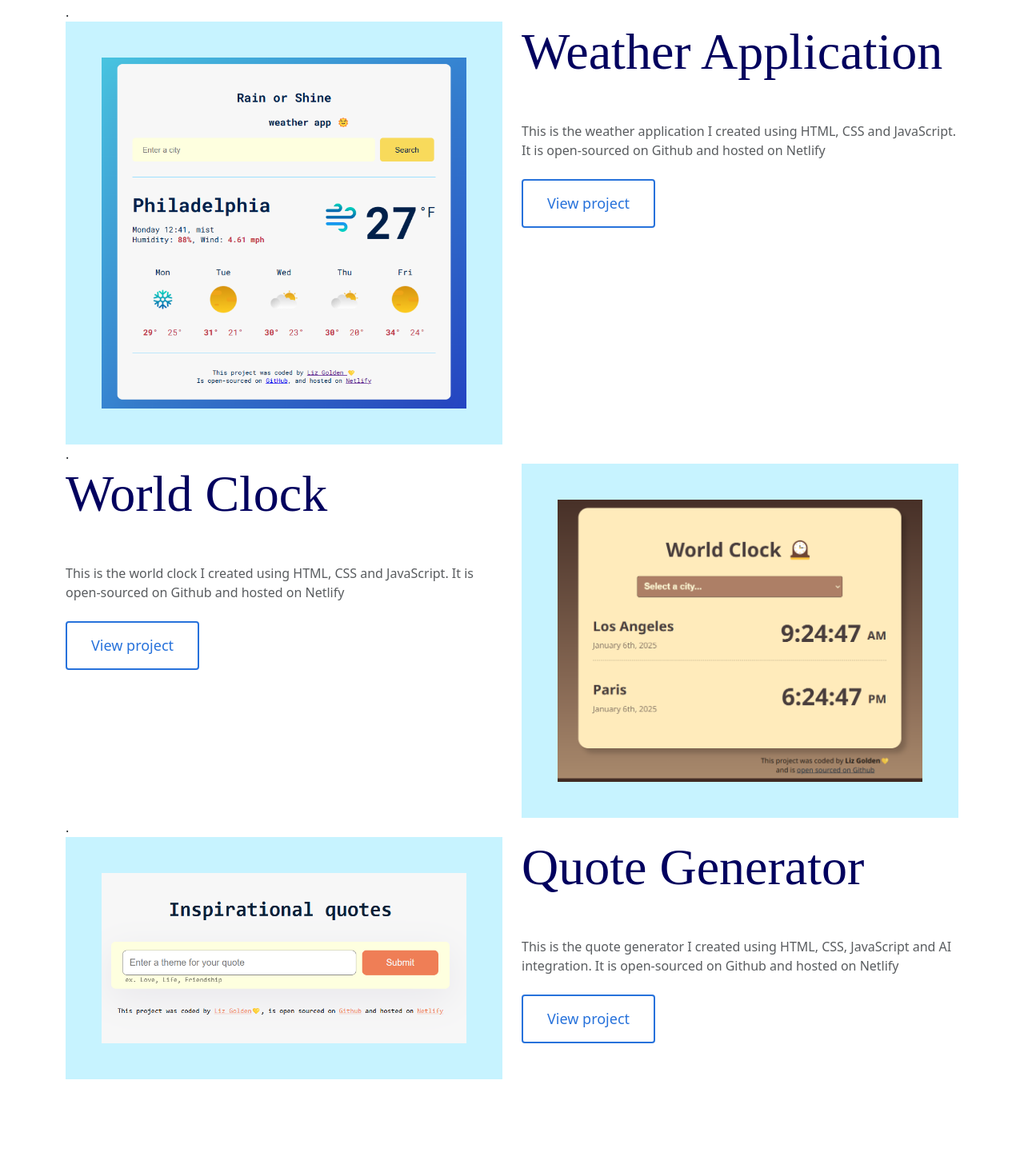
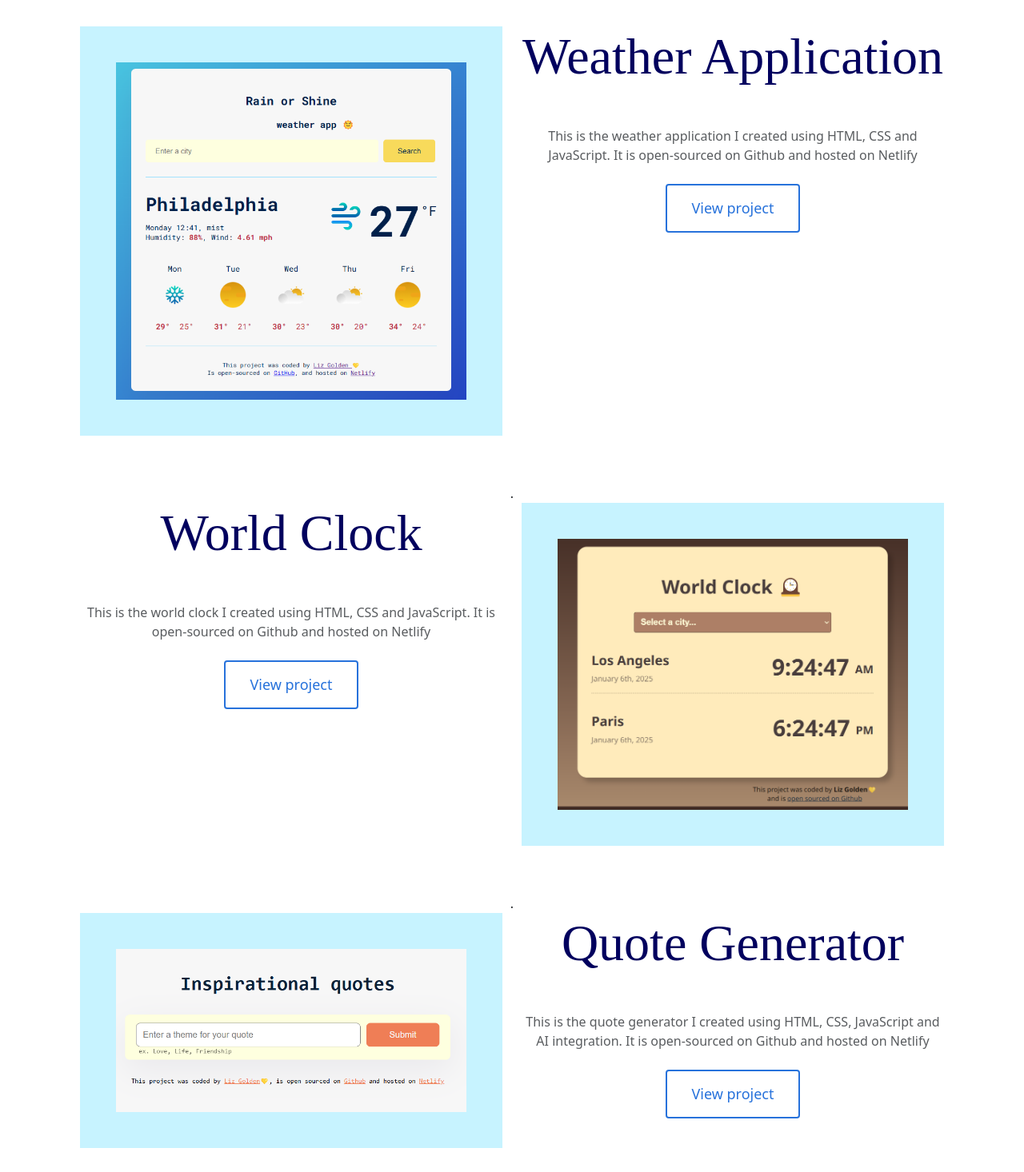
Before and after one commit to EcGolden22/Portfolio-project, a plain HTML site: page index.html in a window 1280 px wide. Shown: the part 769-2235 px from the top of the page at 80% size. Before the commit the page ends 2119 px from the top, so only its background shows below. Drawn offline with nearby package versions, Linux system fonts and the light colour scheme; a web font is replaced by a local one.

Commit message:
added project examples and made project responsive to phone screens

```diff
--- a/index.html
+++ b/index.html
@@ -41,11 +41,15 @@
       Below you will find featured project that showcase my development skills
     </p>
     <div class="container">
-      .
       <div class="row">
-        <div class="col-6">
-          <img src="images/weather-application-picture.png" />
+        <div class="col d-none d-lg-block">
+          <img
+            src="images/weather-application-picture.png"
+            class="img-fluid"
+            alt="weather-application-picture"
+          />
         </div>
+
         <div class="col-6">
           <h2 class="mb-5">Weather Application</h2>
           <p class="mb-4 text-muted">
@@ -77,16 +81,24 @@
             >View project</a
           >
         </div>
-        <div class="col-6">
-          <img src="images/world-clock-image.png" />
+        <div class="col d-none d-lg-block">
+          <img
+            src="images/world-clock-image.png"
+            class="img-fluid"
+            alt="world-clock-image"
+          />
         </div>
       </div>
     </div>
     <div class="container">
       .
       <div class="row">
-        <div class="col-6">
-          <img src="images/Quote-generator-picture.png" />
+        <div class="col d-none d-lg-block">
+          <img
+            src="images/Quote-generator-picture.png"
+            class="img-fluid"
+            alt="Quote-generator-picture"
+          />
         </div>
         <div class="col-6">
           <h2 class="mb-5">Quote Generator</h2>
--- a/styles/portfolio.css
+++ b/styles/portfolio.css
@@ -67,3 +67,18 @@ img {
   background-color: var(--secondary-color);
   padding: 45px;
 }
+
+.container {
+  padding: 30px;
+  text-align: center;
+}
+
+@media (max-width: 900px) {
+  h1 {
+    font-size: 55px;
+    padding: 10px;
+  }
+  h2 {
+    font-size: 44px;
+  }
+}
```
